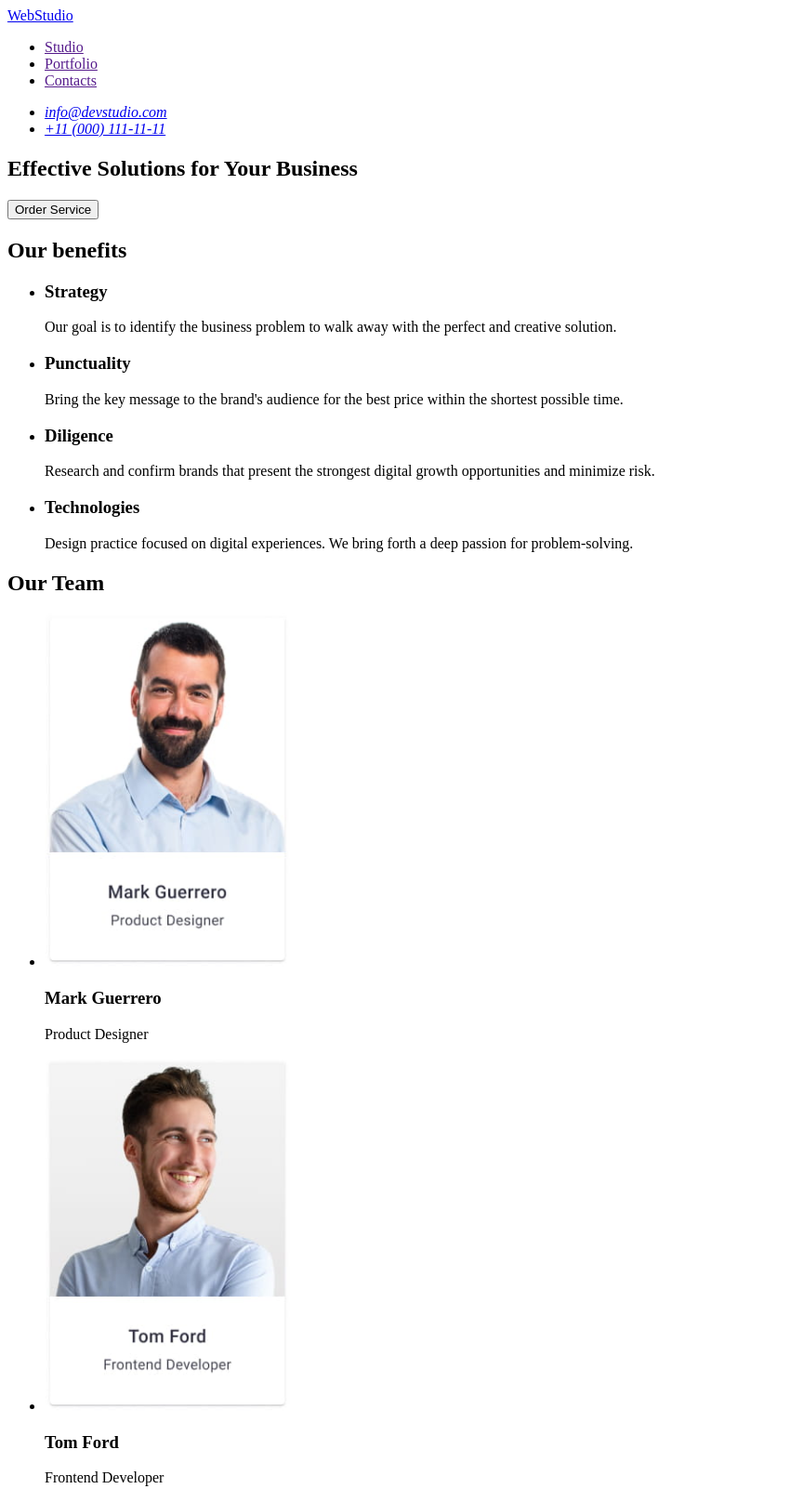
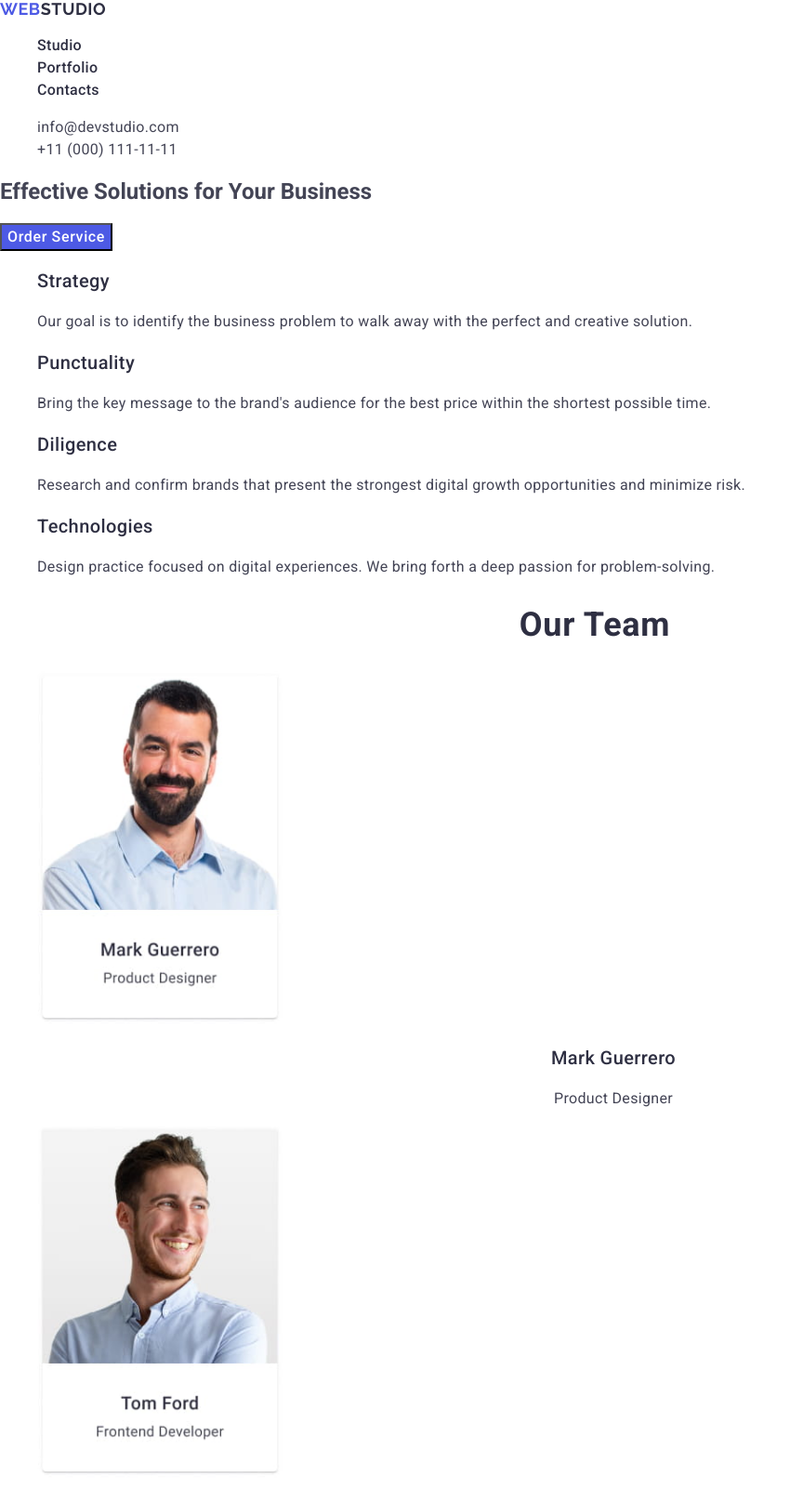
Before and after one commit to Yaroslav-Mashchenko/goit-markup-hw-02, a plain HTML site: page index.html in a window 1280 px wide. Shown: the top 1602 px of the page at 93% size, without its empty margins (0-864 px from the left). Drawn offline with nearby package versions, Linux system fonts and the light colour scheme.

Commit message:
goit-markup-hw-02

```diff
--- /dev/null
+++ b/css/styles.css
@@ -0,0 +1,165 @@
+body {
+  font-family: "Roboto", sans-serif;
+  color: #434455;
+  background-color: #fff;
+}
+
+a {
+  text-decoration: none;
+}
+
+ul,
+ol {
+  list-style: none;
+}
+
+/* ============ HEADER STYLES ============ */
+.logo {
+  font-family: Raleway, sans-serif;
+  font-weight: 700;
+  font-size: 18px;
+  line-height: 1.16;
+  letter-spacing: 0.03em;
+  text-transform: uppercase;
+  color: #4d5ae5;
+}
+
+.logo-part {
+  color: #2e2f42;
+}
+
+.nav-link {
+  font-weight: 500;
+  font-size: 16px;
+  line-height: 1.5;
+  letter-spacing: 0.02em;
+  color: #2e2f42;
+}
+
+.nav-link:hover,
+.nav-link:focus {
+  color: #404BBF;
+}
+
+.address {
+  font-style: normal;
+}
+
+.address-link {
+  font-weight: 400;
+  font-size: 16px;
+  line-height: 1.5;
+  letter-spacing: 0.02em;
+  color: #434455;
+}
+
+.address-link:hover,
+.address-link:focus {
+  color: #404BBF;
+}
+
+
+
+/* ============ HERO STYLES ============ */
+.main-title {
+  font-weight: 700;
+  font-size: 56px;
+  line-height: 1.07143;
+  letter-spacing: 0.02em;
+  text-align: center;
+  color: #fff;
+}
+
+.order-service-btn {
+  font-weight: 500;
+  font-size: 16px;
+  line-height: 1.5;
+  letter-spacing: 0.04em;
+  color: #fff;
+  background: #4d5ae5;
+}
+
+.order-service-btn:hover,
+.order-service-btn:focus {
+  background: #2e2f42;
+  ;
+  color: #fff;
+}
+
+/* ============ BENEFITS STYLES ============ */
+.benefits-list-title {
+  font-weight: 500;
+  font-size: 20px;
+  line-height: 1.2;
+  letter-spacing: 0.02em;
+  color: #2e2f42;
+}
+
+.benefits-list-text {
+  font-weight: 400;
+  font-size: 16px;
+  line-height: 1.5;
+  letter-spacing: 0.02em;
+  color: #434455;
+}
+
+/* ============ OUR TEAM STYLES ============ */
+.section-title {
+  font-weight: 700;
+  font-size: 36px;
+  line-height: 1.11111;
+  letter-spacing: 0.02em;
+  text-align: center;
+  color: #2e2f42;
+}
+
+.our-team-list-title {
+  font-weight: 500;
+  font-size: 20px;
+  line-height: 1.2;
+  letter-spacing: 0.02em;
+  text-align: center;
+  color: #2e2f42;
+}
+
+.our-people {
+  font-weight: 400;
+  font-size: 16px;
+  line-height: 1.5;
+  letter-spacing: 0.02em;
+  text-align: center;
+  color: #434455;
+}
+
+/* ============ OUR PORTFOLIO STYLES ============ */
+.section-title {
+  font-weight: 700;
+  font-size: 36px;
+  line-height: 1.11111;
+  letter-spacing: 0.02em;
+  text-align: center;
+  color: #2e2f42;
+}
+
+/* ============ FOOTER STYLES ============ */
+.text-footer {
+  font-weight: 400;
+  font-size: 16px;
+  line-height: 1.5;
+  letter-spacing: 0.02em;
+  color: #f4f4fd;
+  background: #2e2f42;
+}
+
+.page-logo {
+  font-weight: 700;
+  font-size: 18px;
+  line-height: 1.16667;
+  letter-spacing: 0.03em;
+  text-transform: uppercase;
+  color: #4d5ae5;
+}
+
+.logo-part {
+  color: #2e2f42;
+}
--- a/index.html
+++ b/index.html
@@ -4,115 +4,172 @@
     <meta charset="UTF-8" />
     <meta name="viewport" content="width=device-width, initial-scale=1.0" />
     <title>WEBSTUDIO</title>
+    <link rel="preconnect" href="https://fonts.googleapis.com" />
+    <link rel="preconnect" href="https://fonts.gstatic.com" crossorigin />
+    <link
+      href="https://fonts.googleapis.com/css2?family=Raleway:wght@700&family=Roboto:wght@400;500;700&display=swap"
+      rel="stylesheet"
+    />
+    <link
+      rel="stylesheet"
+      href="https://cdnjs.cloudflare.com/ajax/libs/modern-normalize/2.0.0/modern-normalize.min.css"
+      integrity="sha512-4xo8blKMVCiXpTaLzQSLSw3KFOVPWhm/TRtuPVc4WG6kUgjH6J03IBuG7JZPkcWMxJ5huwaBpOpnwYElP/m6wg=="
+      crossorigin="anonymous"
+      referrerpolicy="no-referrer"
+    />
+    <link rel="stylesheet" href="./css/styles.css" />
   </head>
+  <!-- ============ HEADER ============ -->
   <body>
     <header>
       <nav>
-        <a href="./index.html">WebStudio</a>
+        <a class="logo" href="./index.html">
+          Web<span class="logo-part">Studio</span></a
+        >
         <ul>
-          <li><a href="">Studio</a></li>
-          <li><a href="">Portfolio</a></li>
-          <li><a href="">Contacts</a></li>
+          <li><a class="nav-link" href="">Studio</a></li>
+          <li><a class="nav-link" href="">Portfolio</a></li>
+          <li><a class="nav-link" href="">Contacts</a></li>
         </ul>
       </nav>
-      <address>
+      <address class="address">
         <ul>
-          <li><a href="mailto:info@devstudio.com">info@devstudio.com</a></li>
-          <li><a href="tel:+110001111111">+11 (000) 111-11-11</a></li>
+          <li>
+            <a class="address-link" href="mailto:info@devstudio.com"
+              >info@devstudio.com</a
+            >
+          </li>
+          <li>
+            <a class="address-link" href="tel:+110001111111"
+              >+11 (000) 111-11-11</a
+            >
+          </li>
         </ul>
       </address>
     </header>
     <main>
-      <section>
-        <h1>Effective Solutions for Your Business</h1>
-        <button type="button">Order Service</button>
+      <!-- ============ HERO ============ -->
+      <section class="hero">
+        <h1 class="main-taitle">Effective Solutions for Your Business</h1>
+        <button class="order-service-btn" type="button">Order Service</button>
       </section>
-
-      <section>
-        <h2>Our benefits</h2>
-        <ul>
-          <li>
-            <h3>Strategy</h3>
-            <p>
+      <!-- ============ OUR BENEFITS ============ -->
+      <section class="benefits">
+        <ul class="benefits-list">
+          <li class="benefits-list-item">
+            <h3 class="benefits-list-title">Strategy</h3>
+            <p class="benefits-list-text">
               Our goal is to identify the business problem to walk away with the
               perfect and creative solution.
             </p>
           </li>
-          <li>
-            <h3>Punctuality</h3>
-            <p>
+          <li class="benefits-list-item">
+            <h3 class="benefits-list-title">Punctuality</h3>
+            <p class="benefits-list-text">
               Bring the key message to the brand's audience for the best price
               within the shortest possible time.
             </p>
           </li>
-          <li>
-            <h3>Diligence</h3>
-            <p>
+          <li class="benefits-list-item">
+            <h3 class="benefits-list-title">Diligence</h3>
+            <p class="benefits-list-text">
               Research and confirm brands that present the strongest digital
               growth opportunities and minimize risk.
             </p>
           </li>
-          <li>
-            <h3>Technologies</h3>
-            <p>
+          <li class="benefits-list-item">
+            <h3 class="benefits-list-title">Technologies</h3>
+            <p class="benefits-list-text">
               Design practice focused on digital experiences. We bring forth a
               deep passion for problem-solving.
             </p>
           </li>
         </ul>
       </section>
-      <section>
-        <h2>Our Team</h2>
-        <ul>
-          <li>
+      <!-- ============ OUR TEAM ============ -->
+      <section class="our-team">
+        <h2 class="section-title">Our Team</h2>
+        <ul class="our-team-list-list">
+          <li class="our-team-list-item">
             <img
+              class="our-team-list-img"
               src="./images/mark-guerrero.jpg"
               alt="mark-guerrero avatar"
               width="264"
               height="380"
             />
-            <h3>Mark Guerrero</h3>
-            <p>Product Designer</p>
+            <h3 class="our-team-list-title">Mark Guerrero</h3>
+            <p class="our-people">Product Designer</p>
           </li>
-          <li>
+          <li class="our-team-list-item">
             <img
+              class="our-team-list-img"
               src="./images/tom-ford.jpg"
               alt="tom-ford avatar"
               width="264"
               height="380"
             />
 
-            <h3>Tom Ford</h3>
-            <p>Frontend Developer</p>
+            <h3 class="our-team-list-title">Tom Ford</h3>
+            <p class="our-people">Frontend Developer</p>
           </li>
-          <li>
+          <li class="our-team-list-item">
             <img
+              class="our-team-list-img"
               src="./images/camila-garcia.jpg"
               alt="camila-garcia avatar"
               width="264"
               height="380"
             />
-            <h3>Camila Garcia</h3>
-            <p>Marketing</p>
+            <h3 class="our-team-list-title">Camila Garcia</h3>
+            <p class="our-people">Marketing</p>
           </li>
-          <li>
+          <li class="our-team-list-item">
             <img
+              class="our-team-list-img"
               src="./images/daniel-wilson.jpg"
               alt="daniel-wilson avatar"
               width="264"
               height="380"
             />
-            <h3>Daniel Wilson</h3>
-            <p>UI Designer</p>
+            <h3 class="our-team-list-title">Daniel Wilson</h3>
+            <p class="our-people">UI Designer</p>
+          </li>
+        </ul>
+      </section>
+      <!-- ============ OUR TEAM ============ -->
+      <section class="portfolio">
+        <h2 class="section-title">Our Portfolio</h2>
+        <ul class="portfolio-list">
+          <li class="portfolio-list-item">
+            <img
+              class="portfolio-list-img"
+              src="./images/portfolio-row-1.jpg"
+              alt="portfolio-row-1"
+              width="1128"
+              height="420"
+            />
+          </li>
+          <li class="portfolio-list-item">
+            <img
+              class="portfolio-list-img"
+              src="./images/portfolio-row-2.jpg"
+              alt="portfolio-row-2"
+              width="1128"
+              height="420"
+            />
           </li>
         </ul>
       </section>
     </main>
-    <footer>
-      <ul>
-        <li>
-          <a href="./index.html">WebStudio</a>
-          <p>
+    <!-- ============ FOOTER ============ -->
+    <footer class="page-footer">
+      <ul class="main-footer">
+        <li class="list-footer">
+          <a class="page-logo" href="./index.html">
+            Web<span class="logo-part">Studio</span>
+          </a>
+          <p class="text-footer">
             Increase the flow of customers and sales for your business with
             digital marketing & growth solutions.
           </p>
```
Also changed, not shown: images/portfolio-row-1.jpg (added), images/portfolio-row-2.jpg (added).
